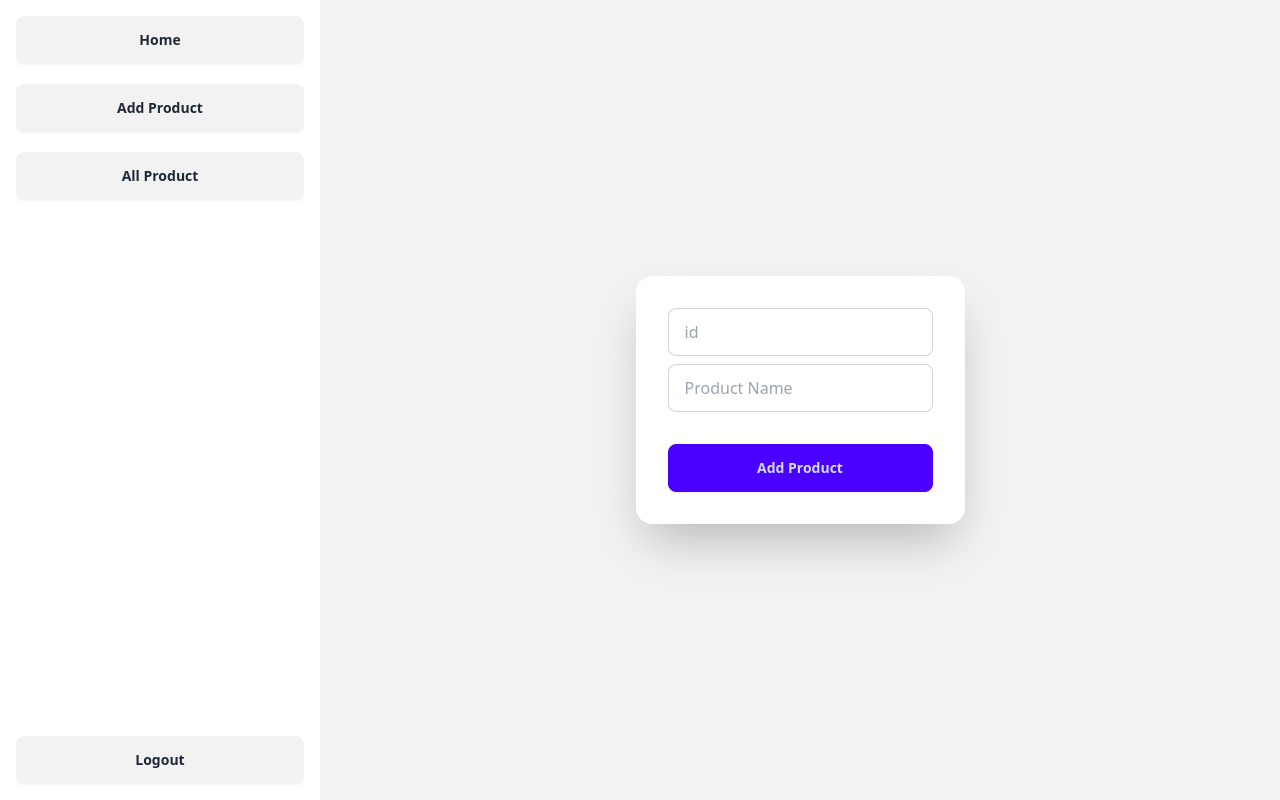
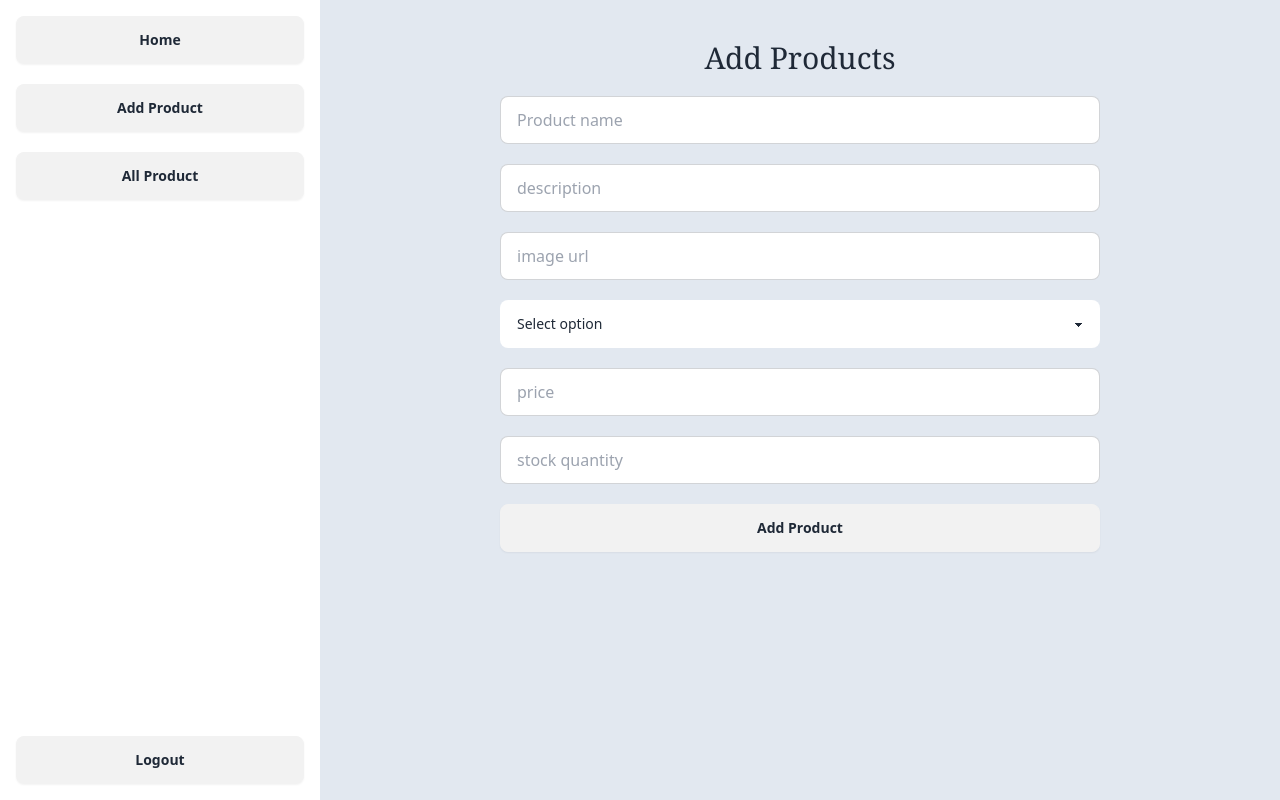
Before and after one commit to mizanor21/practice-react-project, a React (Vite) app: page /dashboard/add-product in a window 1280 px wide. Built offline with nearby package versions, Linux system fonts and the light colour scheme; no server answers; sample sign-in values are in the browser's storage.

Commit message:
[DONE] Add product part

```diff
--- a/db.json
+++ b/db.json
@@ -26,6 +26,42 @@
       "category": "Audio",
       "price": 89.99,
       "stock_quantity": 75
+    },
+    {
+      "id": "33333",
+      "name": "Md. Mizanor Rahman",
+      "description": "this is blog",
+      "image_url": "jbasssssssssss",
+      "category": "zucchini",
+      "price": "5000",
+      "stock_quantity": "80"
+    },
+    {
+      "id": "62d03502-8043-45a6-b59c-bf52d776f987",
+      "name": "Md. Mizanor Rahman",
+      "description": "very nice blog",
+      "image_url": "345678978",
+      "category": "cherry",
+      "price": "3333",
+      "stock_quantity": "500"
+    },
+    {
+      "id": "4f88c402-c4d4-4aba-a934-94f1f4401a24",
+      "name": "Mizan21",
+      "description": "no description",
+      "image_url": "jjjjjjjjjjssssssss",
+      "category": "lemon",
+      "price": "100",
+      "stock_quantity": "105"
+    },
+    {
+      "id": "9a738977-a2f5-4f54-8777-83117c6d75e7",
+      "name": "Electric ",
+      "description": "Simply put, electricity is the flow of electric charge, and this flow is called a current. It is considered a secondary energy source, meaning that producing it requires another power supplier. Some of these suppliers are coal, oil, and natural gas, which are classified as primary energy sources.",
+      "image_url": "https://www.electricrate.com/wp-content/uploads/2021/07/How-Electricity-Works.jpg.png",
+      "category": "elderberry",
+      "price": "5000",
+      "stock_quantity": "50"
     }
   ]
 }
--- a/package.json
+++ b/package.json
@@ -10,6 +10,7 @@
     "preview": "vite preview"
   },
   "dependencies": {
+    "axios": "^1.7.2",
     "firebase": "^10.12.1",
     "json-server": "^1.0.0-beta.0",
     "localforage": "^1.10.0",
@@ -19,7 +20,8 @@
     "react-firebase-hooks": "^5.1.1",
     "react-hook-form": "^7.51.5",
     "react-router-dom": "^6.23.1",
-    "sort-by": "^1.2.0"
+    "sort-by": "^1.2.0",
+    "uuid": "^9.0.1"
   },
   "devDependencies": {
     "@types/react": "^18.2.66",
--- a/src/components/Dashboard/AddProduct.jsx
+++ b/src/components/Dashboard/AddProduct.jsx
@@ -1,31 +1,141 @@
+import axios from "axios";
+import { useForm } from "react-hook-form";
+import { v4 as uuidv4 } from "uuid";
+
 const AddProduct = () => {
+  const {
+    register,
+    handleSubmit,
+    reset,
+    formState: { errors },
+  } = useForm();
+
+  const onSubmit = async (data) => {
+    const uniqueId = uuidv4();
+    const formData = { id: uniqueId, ...data };
+    try {
+      await axios.post("http://localhost:3000/products", formData);
+      alert("Successfully added data!");
+
+      // Clear all input fields
+      reset();
+    } catch (error) {
+      console.error("Error submitting the form:", error);
+    }
+  };
+
   return (
-    <div className="hero min-h-screen bg-base-200">
-      <div className="hero-content flex-col lg:flex-row-reverse">
-        <div className="card shrink-0 w-full shadow-2xl bg-base-100">
-          <form className="card-body">
-            <div className="form-control">
+    <div className="flex flex-col justify-center items-center mt-10">
+      <h2 className="mb-5 text-3xl font-serif">Add Products</h2>
+      <form onSubmit={handleSubmit(onSubmit)} className="flex flex-col gap-5">
+        <div>
           <input
+            {...register("name", { required: "Name is required" })}
             type="text"
-                placeholder="id"
-                className="input input-bordered"
-                required
+            placeholder="Product name"
+            className="input input-bordered lg:w-[600px] "
           />
+          {errors.name && <i className="text-red-600">{errors.name.message}</i>}
         </div>
-            <div className="form-control">
+        <div>
           <input
+            {...register("description", {
+              required: "Description is required",
+            })}
             type="text"
-                placeholder="Product Name"
-                className="input input-bordered"
-                required
+            placeholder="description"
+            className="input input-bordered lg:w-[600px]"
           />
+          {errors.description && (
+            <i className="text-red-600">{errors.description.message}</i>
+          )}
         </div>
-            <div className="form-control mt-6">
-              <button className="btn btn-primary">Add Product</button>
+        <div>
+          <input
+            {...register("image_url", {
+              required: "Image URL is required",
+              pattern: {
+                value: /^(ftp|http|https):\/\/[^ "]+$/,
+                message: "Please enter a valid URL",
+              },
+            })}
+            type="text"
+            placeholder="image url"
+            className="input input-bordered lg:w-[600px]"
+          />
+          {errors.image_url && (
+            <i className="text-red-600">{errors.image_url.message}</i>
+          )}
         </div>
+        <div>
+          <select
+            {...register("category", { required: "Category is required" })}
+            className="select lg:w-[600px]"
+          >
+            <option disabled selected>
+              Select option
+            </option>
+            <option value="apple">Apple</option>
+            <option value="banana">Banana</option>
+            <option value="cherry">Cherry</option>
+            <option value="date">Date</option>
+            <option value="elderberry">Elderberry</option>
+            <option value="fig">Fig</option>
+            <option value="grape">Grape</option>
+            <option value="honeydew">Honeydew</option>
+            <option value="kiwi">Kiwi</option>
+            <option value="lemon">Lemon</option>
+            <option value="mango">Mango</option>
+            <option value="nectarine">Nectarine</option>
+            <option value="orange">Orange</option>
+            <option value="papaya">Papaya</option>
+            <option value="quince">Quince</option>
+            <option value="raspberry">Raspberry</option>
+            <option value="strawberry">Strawberry</option>
+            <option value="tangerine">Tangerine</option>
+            <option value="ugli_fruit">Ugli Fruit</option>
+            <option value="vanilla">Vanilla</option>
+            <option value="watermelon">Watermelon</option>
+            <option value="xigua">Xigua</option>
+            <option value="yellow_passion_fruit">Yellow Passion Fruit</option>
+            <option value="zucchini">Zucchini</option>
+            <option value="apricot">Apricot</option>
+            <option value="blackberry">Blackberry</option>
+            <option value="coconut">Coconut</option>
+            <option value="dragonfruit">Dragonfruit</option>
+            <option value="elderberry">Elderberry</option>
+            <option value="fig">Fig</option>
+          </select>
+          {errors.category && (
+            <i className="text-red-600">{errors.category.message}</i>
+          )}
+        </div>
+        <div>
+          <input
+            {...register("price", { required: "Price is required" })}
+            type="number"
+            placeholder="price"
+            className="input input-bordered lg:w-[600px]"
+          />
+          {errors.price && (
+            <i className="text-red-600">{errors.price.message}</i>
+          )}
+        </div>
+        <div>
+          <input
+            {...register("stock_quantity", {
+              required: "Stock quantity is required",
+            })}
+            type="number"
+            placeholder="stock quantity"
+            className="input input-bordered lg:w-[600px]"
+          />
+          {errors.stock_quantity && (
+            <i className="text-red-600">{errors.stock_quantity.message}</i>
+          )}
+        </div>
+        <input type="submit" value={"Add Product"} className="btn"></input>
       </form>
-        </div>
-      </div>
     </div>
   );
 };
--- a/src/components/Dashboard/Dashboard.jsx
+++ b/src/components/Dashboard/Dashboard.jsx
@@ -9,7 +9,7 @@ const Dashboard = () => {
   return (
     <div className="drawer lg:drawer-open">
       <input id="my-drawer-2" type="checkbox" className="drawer-toggle" />
-      <div className="drawer-content flex flex-col items-center justify-center">
+      <div className="drawer-content bg-slate-200">
         <Outlet></Outlet>
         <label
           htmlFor="my-drawer-2"
@@ -38,11 +38,9 @@ const Dashboard = () => {
             </NavLink>
           </div>
           <div className="">
-            <li>
-              <NavLink onClick={logout} to={"/"} className={"btn"}>
-                Logout
-              </NavLink>
-            </li>
+            <NavLink onClick={logout} to={"/"} className={"btn w-full"}>
+              Logout
+            </NavLink>
           </div>
         </ul>
       </div>
```
Also changed, not shown: 1 other file (tests, documents, lock files or other folders). Lines whose indentation alone changed are shown as unchanged.
